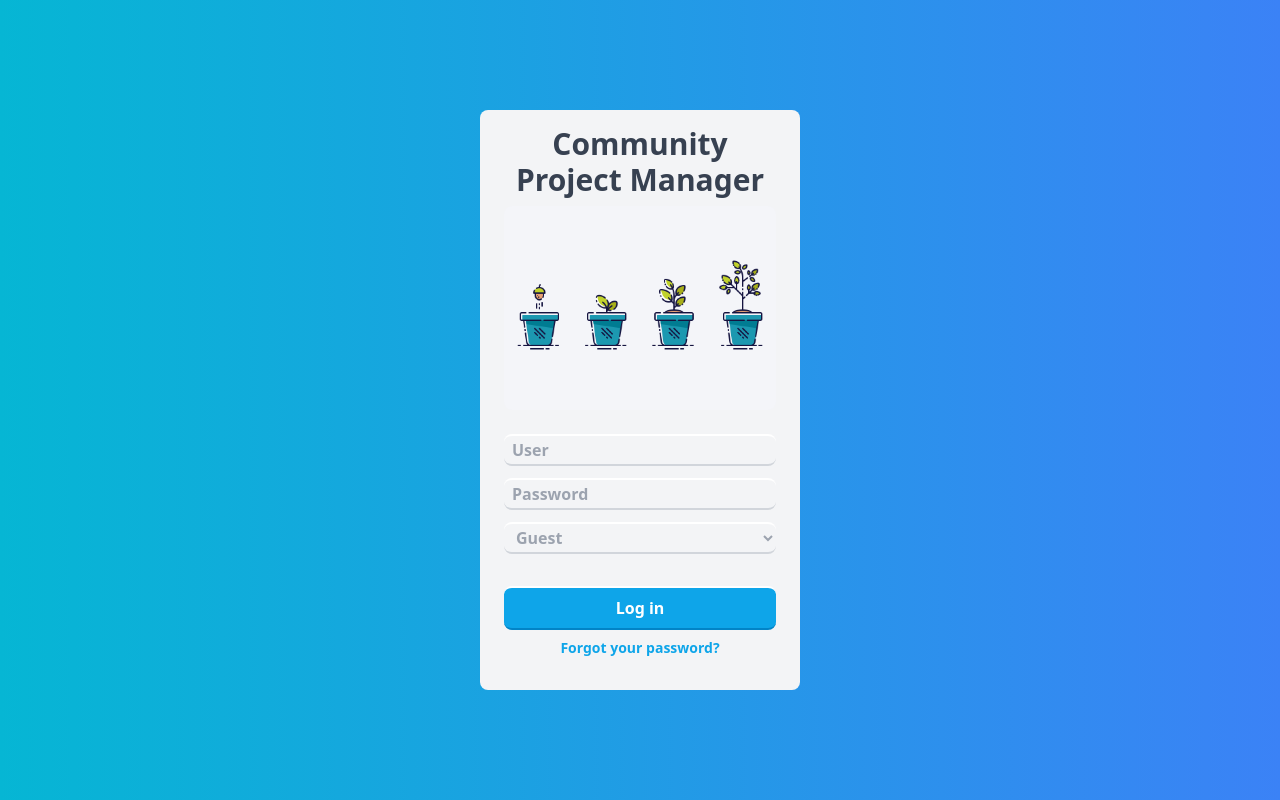
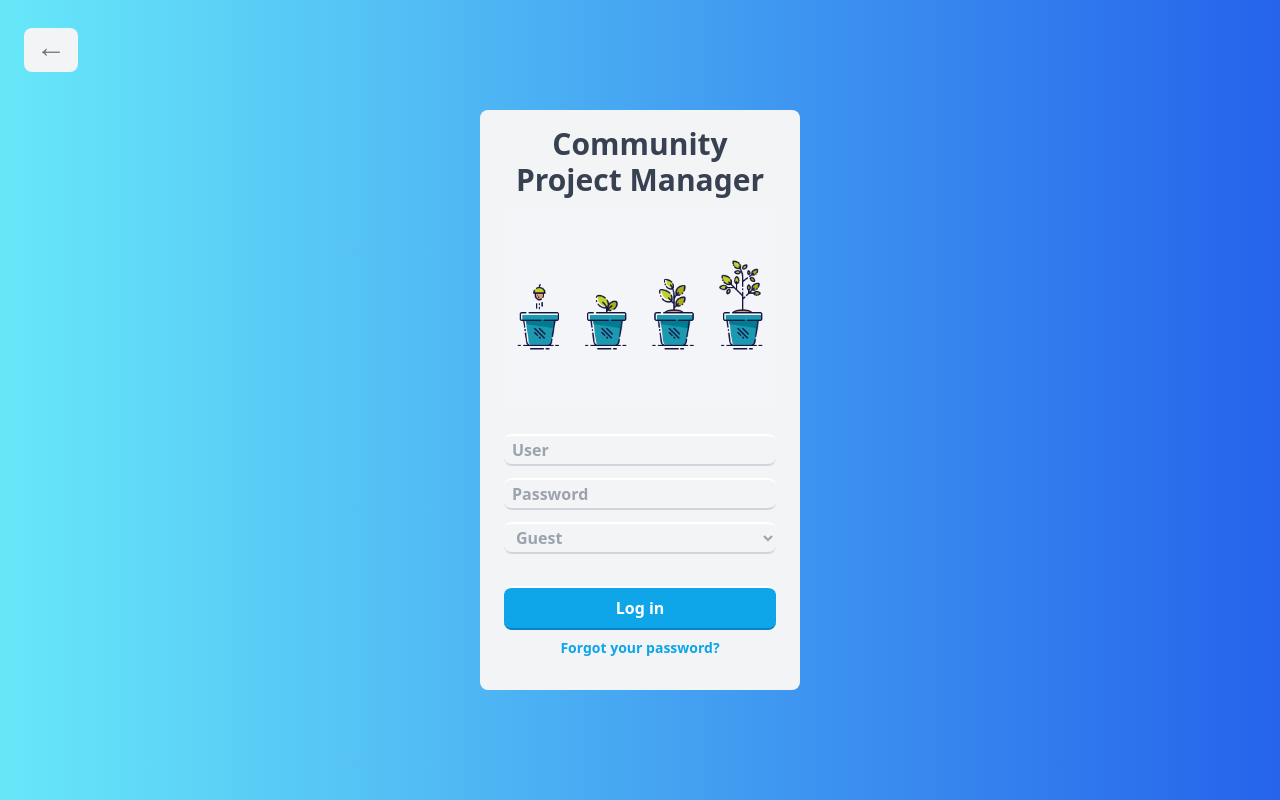
Before and after one commit to Alvarenga144/Proyectos-Comunitarios, a PHP site: page /ProyectoComunitario/views/Login/index.php in a window 1280 px wide. Run offline with PHP 8.4, Linux system fonts and the light colour scheme; some libraries are stand-ins or nearby versions.

Commit message:
adding button to go back to gome in login page

```diff
--- a/views/Login/index.php
+++ b/views/Login/index.php
@@ -13,7 +13,10 @@
 </head>
 
 <body>
-    <div class="flex justify-center items-center h-screen bg-gradient-to-r from-cyan-500 to-blue-500">
+    <div class="flex justify-center items-center h-screen bg-gradient-to-r from-cyan-300 to-blue-600">
+        <div class="absolute top-7 left-6 rounded-lg px-3 pb-2 bg-gray-100 hover:bg-gray-400 hover:cursor-pointer">
+            <a href="<?= URL ?>inicio/home" class=" font-bold text-3xl text-gray-500 hover:text-white">←</a>
+        </div>
         <div class="bg-gray-100 w-80 rounded-lg text-black pb-8 pt-4 px-6">
             <h2 class="font-semibold text-gray-700 text-3xl text-center">Community Project Manager</h2>
             <img src="../public/img/plantgroth.png" alt="plantgroth" class="rounded-lg mb-6 mt-2">
```
